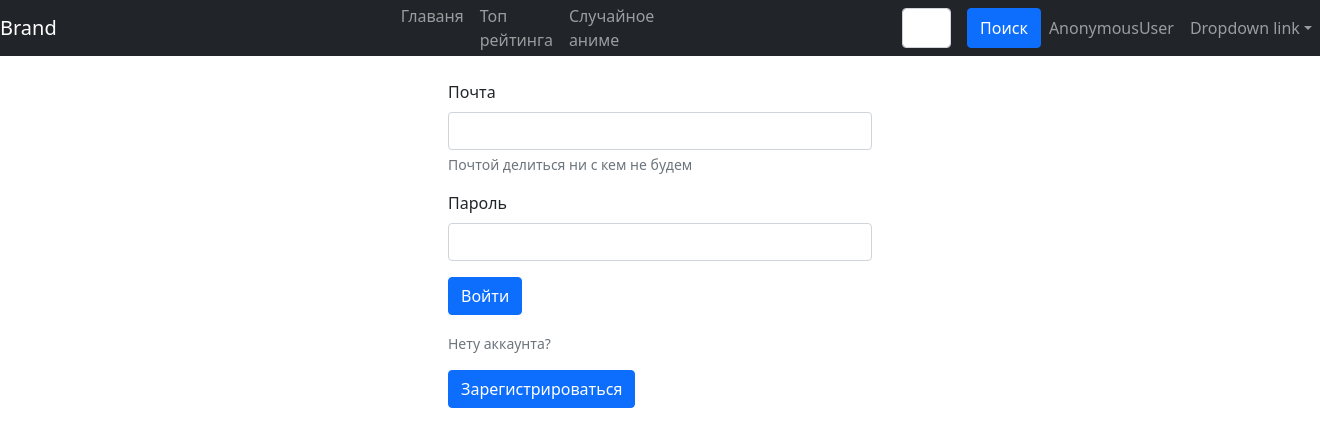
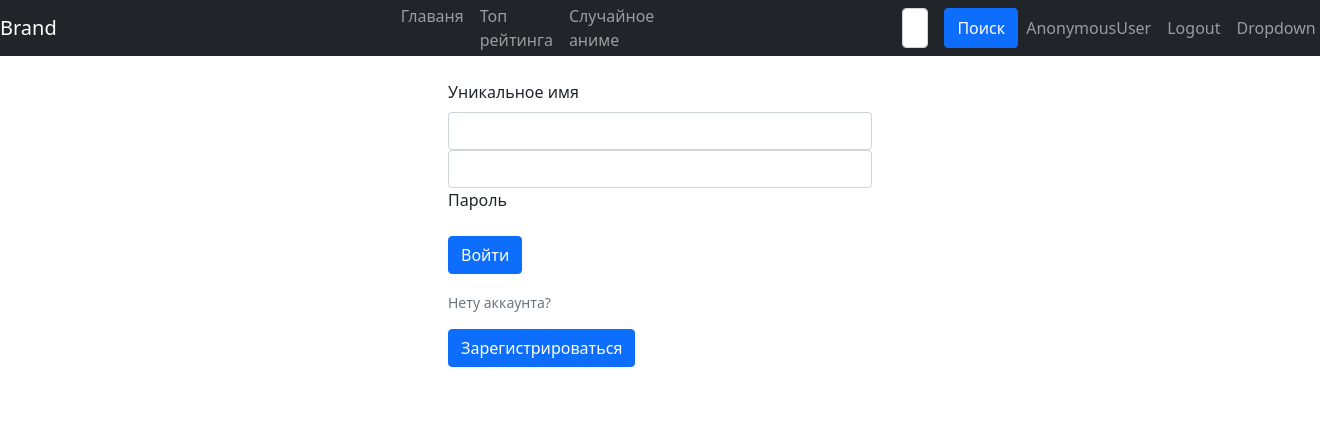
Before and after one commit to IvanShvedov/anime-site, a Django app: page /login in a window 1320 px wide; the page is wider, and only the part inside the window is pictured. Shown: the top 447 px of that part. Run offline with Django 3.2, Linux system fonts and the light colour scheme.

Commit message:
Login/logout/register

```diff
--- a/anime_site/mainapp/templates/login_form.html
+++ b/anime_site/mainapp/templates/login_form.html
@@ -7,18 +7,17 @@
     </div>
     <div class="col-md-4">
         <div class="row">
+            {% if not status %}
+                {{msg}}
+            {% endif %}
             {% url 'login_page' as the_url %}
-
             <form action="{{the_url}}" method="POST">
                 {% csrf_token %}
                 <div class="mb-3">
-                    <label for="exampleInputEmail1" class="form-label">Почта</label>
-                    <input type="email" class="form-control" id="exampleInputEmail1" aria-describedby="emailHelp">
-                    <div id="emailHelp" class="form-text">Почтой делиться ни с кем не будем</div>
-                </div>
-                <div class="mb-3">
+                    <label for="exampleInputEmail1" class="form-label">Уникальное имя</label>
+                    <input type="" class="form-control" id="" aria-describedby="" name="name">
+                    <input type="password" class="form-control" name="password">
                     <label for="exampleInputPassword1" class="form-label">Пароль</label>
-                    <input type="password" class="form-control" id="exampleInputPassword1">
                 </div>
                 <button type="submit" class="btn btn-primary">Войти</button>
             </form>
--- a/anime_site/mainapp/templates/navbar.html
+++ b/anime_site/mainapp/templates/navbar.html
@@ -31,9 +31,16 @@
                         {% url 'account_page' id=user.id as the_url %}
                         <a class="nav-link" href="{{ the_url }}">{{user}}</a>
                     {% elif not user %}
-                        <a class="nav-link" href="">Login</a>
+                        {% url 'login_page' as the_url%}
+                        <a class="nav-link" href="{{the_url}}">Login</a>
                     {% endif %}
                   </li>
+                    {% if user %}
+                        <li class="nav-item active">
+                            {% url 'logout' as the_url%}
+                            <a href="{{the_url}}" class="nav-link">Logout</a>
+                        </li>
+                    {% endif %}
                   <li class="nav-item dropdown">
                        <a class="nav-link dropdown-toggle" href="#" id="navbarDropdownMenuLink" data-toggle="dropdown">Dropdown link</a>
                       <div class="dropdown-menu dropdown-menu-right" aria-labelledby="navbarDropdownMenuLink">
--- a/anime_site/mainapp/urls.py
+++ b/anime_site/mainapp/urls.py
@@ -11,5 +11,6 @@ urlpatterns = [
     path('studio/<str:slug>', views.StudioView.as_view(), name='studio_page'),
     path('account/<int:id>', views.AccountView.as_view(), name='account_page'),
     path('login', views.LoginView.as_view(), name='login_page'),
+    path('logout', views.log_out, name='logout'),
     path('register', views.RegView.as_view(), name='reg_page')
 ] + static(settings.STATIC_URL, document_root=settings.STATIC_ROOT)
--- a/anime_site/mainapp/views.py
+++ b/anime_site/mainapp/views.py
@@ -1,5 +1,8 @@
-from django.shortcuts import render
+from django.shortcuts import redirect, render
 from django.views.generic import View
+from django.contrib.auth.models import User
+from django.contrib.auth import authenticate, login, logout
+from django.db.utils import IntegrityError
 from .models import *
 
 
@@ -79,19 +82,32 @@ class LoginView(View):
 
     def get(self, request, *args, **kwargs):
         ctx = {}
-        return render(request, 'login_form.html', context=ctx)
+        return render(request, 'login_form.html')
 
     def post(self, request, *args, **kwargs):
-        # user =
-        pass
+        user = authenticate(name=request.POST['name'], password=request.POST['password'])
+        login(request, user)
+        print('a')
+        return redirect('main_page')
+        # else:
+            # return render(request, 'login_form.html', context={'status': False, 'msg': 'Такого пользователя нету'})
+
+
+def log_out(request, *args, **kwargs):
+    logout(request)
+    return redirect('login_page')
 
 
 class RegView(View):
 
     def get(self, request, *args, **kwargs):
-
         ctx = {}
         return render(request, 'register_form.html', context=ctx)
 
     def post(self, request, *args, **kwargs):
-        pass
+        try:
+            user = User.objects.create_user(request.POST['name'], request.POST['e-mail'], request.POST['password'])
+            user.save()
+        except IntegrityError:
+            return render(request, 'register_form.html', context={'msg': 'Пользователь с таким именем уже существует'})
+        return redirect('main')
```
Also changed, not shown: anime_site/mainapp/templates/register_form.html (+27 -0 lines), anime_site/db.sqlite3.
